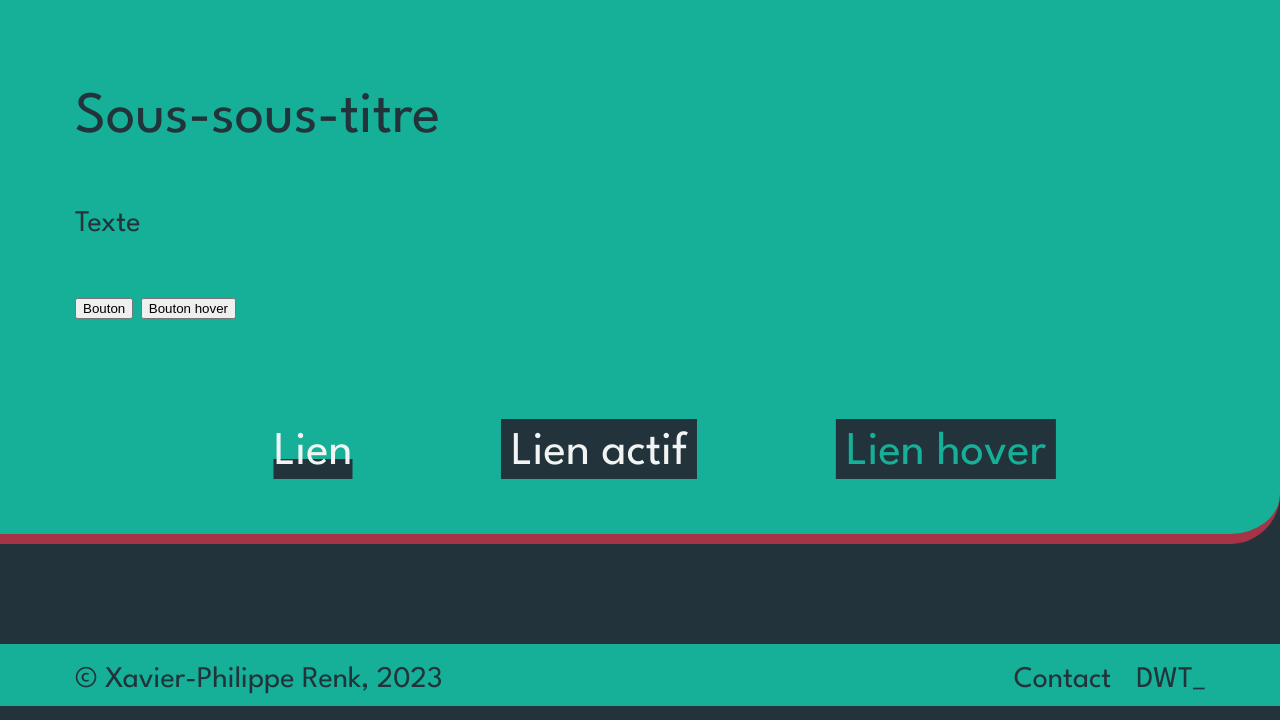
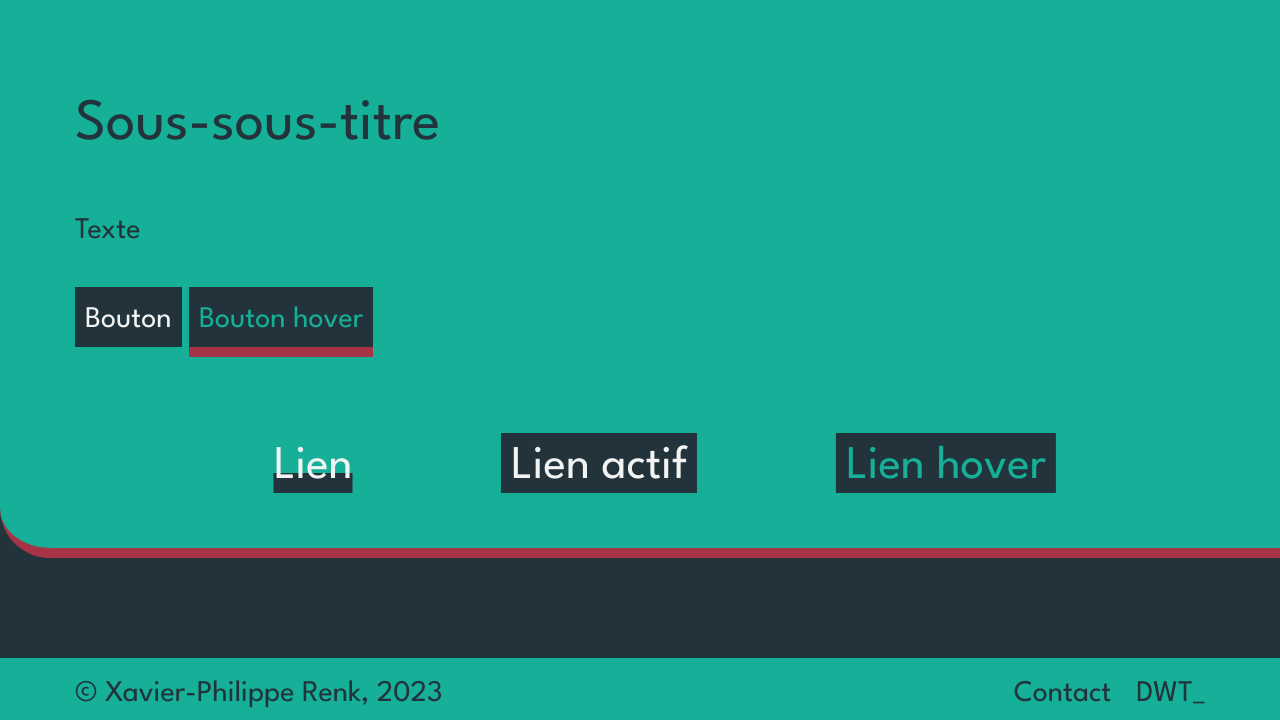
Before and after one commit to mnunderscore/OutSafe_TFA, a website with bundled scripts: page src/uikit.html in a window 1280 px wide. Shown: the part 2166-2886 px from the top of the page. Built offline with nearby package versions, Linux system fonts and the light colour scheme.

Commit message:
even moar scss optimization + uikit buttons

```diff
--- a/src/styles/app.scss
+++ b/src/styles/app.scss
@@ -246,7 +246,6 @@ nav{
     border-radius: 50px 0px 50px 0px;
     border-top: 10px solid $c-accent;
     border-bottom: 10px solid $c-accent;
-}
 
     .intro__content{
         display: grid;
@@ -268,42 +267,40 @@ nav{
             background-color: $c-accent;
         }
     }
+}
 
-.block--1{
+.block--1, .block--2, .block--3{
     grid-column:1/5;
-    grid-row:4/6;
-    background-color: $c-bg;
     margin: 0px -75px 0px -75px;
-    color:$c-text;
-    border-radius: 0px 50px 0px 50px;
     border-top: 10px solid $c-accent;
     border-bottom: 10px solid $c-accent;
+
+    &.block--1, &.block--3{
+        grid-row:4/6;
+        color:$c-text;
+        background-color: $c-bg;
+        border-radius: 0px 50px 0px 50px;
+
+        &.block--1{
+            grid-row:4/6;
         }
-
-.block--2{
-    grid-column:1/5;
+        &.block--3{
+            grid-row:8/10;
+        }
+    }
+    &.block--2{
         grid-row:6/8;
+        color:$c-text-alt;
         background-color: $c-bg-alt;
-    margin: 0px -75px 0px -75px;
-    color:$c-text-alt;
         border-radius: 50px 0px 50px 0px;
-    border-top: 10px solid $c-accent;
-    border-bottom: 10px solid $c-accent;
 
         .block__titre{
             color:$c-text-alt;
         }
     }
-
-.block--3{
-    grid-column:1/5;
-    grid-row:8/10;
-    background-color: $c-bg;
-    margin: 0px -75px 0px -75px;
-    color:$c-text;
+    &.block--3{
         border-radius: 0px 50px 0px 50px;
-    border-top: 10px solid $c-accent;
-    border-bottom: 10px solid $c-accent;
+    }
 }
 
 .block__content{
@@ -354,34 +351,33 @@ nav{
 }
 
 
-.uikit{
+.uikit, .uikit--alt{
     grid-column:1/5;
-    grid-row:2/4;
-    background-color: $c-bg;
     margin: 0px -75px 0px -75px;
-    color:$c-text;
-    border-radius: 50px 0px 50px 0px;
     border-top: 10px solid $c-accent;
     border-bottom: 10px solid $c-accent;
     z-index:-2;
+
+    &.uikit{
+        color:$c-text;
+        background-color: $c-bg;
+        grid-row:2/4;
+        border-radius: 50px 0px 50px 0px;
     }
 
-.uikit--alt{
-    grid-column:1/5;
+    &.uikit--alt{
+        color:$c-text-alt;
+        background-color: $c-bg-alt;
         grid-row:4/6;
-    background-color: $c-bg-alt;
-    margin: 0px -75px 0px -75px;
-    color:$c-text-alt;
-    border-radius: 50px 0px 50px 0px;
-    border-top: 10px solid $c-accent;
-    border-bottom: 10px solid $c-accent;
-    z-index:-2;
+        border-radius: 0px 50px 0px 50px;
+    }
 }
 
-.uikit__content{
+.uikit__content, .uikit__content--alt{
     grid-column: 1/5;
     margin: 50px 75px 50px 75px;
 
+    &.uikit__content{
         .uikit__title{
             position:relative;
             width:fit-content;
@@ -420,6 +416,29 @@ nav{
                 background-color: $c-accent;
                 z-index: -1;
             }
+        }
+
+        .uikit__button{
+            background: none;
+            color: $c-text;
+            border: none;
+            font: inherit;
+            cursor: pointer;
+            outline: inherit;
+            background-color: $c-bg-alt;
+            padding: 7px 10px 0px 10px;
+        }
+
+        .uikit__button--hover{
+            background: none;
+            color: $c-text-alt;
+            border: none;
+            font: inherit;
+            cursor: pointer;
+            outline: inherit;
+            background-color: $c-bg-alt;
+            padding: 7px 10px 0px 10px;
+            box-shadow: 0px 10px $c-accent;
         }
 
         .uikit__links{
@@ -497,10 +516,7 @@ nav{
         }
     }
 
-.uikit__content--alt{
-    grid-column: 1/5;
-    margin: 50px 75px 50px 75px;
-
+    &.uikit__content--alt{
         .uikit__title{
             position:relative;
             width:fit-content;
@@ -539,6 +555,29 @@ nav{
                 background-color: $c-accent;
                 z-index: -1;
             }
+        }
+
+        .uikit__button{
+            background: none;
+            color: $c-text;
+            border: none;
+            font: inherit;
+            cursor: pointer;
+            outline: inherit;
+            background-color: $c-bg;
+            padding: 7px 10px 0px 10px;
+        }
+
+        .uikit__button--hover{
+            background: none;
+            color: $c-bg-alt;
+            border: none;
+            font: inherit;
+            cursor: pointer;
+            outline: inherit;
+            background-color: $c-bg;
+            padding: 7px 10px 0px 10px;
+            box-shadow: 0px 10px $c-accent;
         }
 
         .uikit__links{
@@ -615,6 +654,7 @@ nav{
             }
         }
     }
+}
 
 .credits{
     grid-column:1/5;
@@ -625,7 +665,6 @@ nav{
     border-radius: 50px 0px 50px 0px;
     border-top: 10px solid $c-accent;
     border-bottom: 10px solid $c-accent;
-}
 
     .credits__content{
         display: grid;
@@ -645,6 +684,7 @@ nav{
             grid-column:1/2;
             grid-row: 1/4;
             background-color: $c-accent;
+        }
     }
 }
 
--- a/src/uikit.html
+++ b/src/uikit.html
@@ -34,8 +34,8 @@
                 <h3>Sous-sous-titre</h3>
                 <p>Texte</p>
                 <!-- bouton -->
-                <button class="button">Bouton</button>
-                <button class="button--hover">Bouton hover</button>
+                <button class="uikit__button">Bouton</button>
+                <button class="uikit__button--hover">Bouton hover</button>
                 <ul class="uikit__links">
                     <li class="links__el"><a href="#">Lien</a></li>
                     <li class="links__el--active"><a href="#">Lien actif</a></li>
@@ -54,8 +54,8 @@
                 <h2 class="uikit__subtitle">Sous-titre</h2>
                 <h3>Sous-sous-titre</h3>
                 <p>Texte</p>
-                <button class="button">Bouton</button>
-                <button class="button--hover">Bouton hover</button>
+                <button class="uikit__button">Bouton</button>
+                <button class="uikit__button--hover">Bouton hover</button>
                 <ul class="uikit__links">
                     <li class="links__el"><a href="#">Lien</a></li>
                     <li class="links__el--active"><a href="#">Lien actif</a></li>
```
Also changed, not shown: src/styles/app.css. Lines whose indentation alone changed are shown as unchanged.
